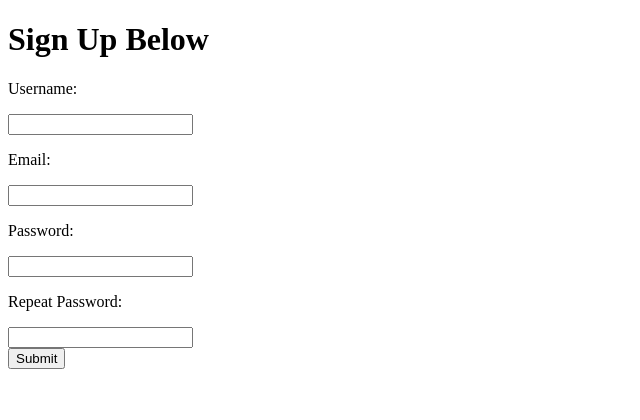
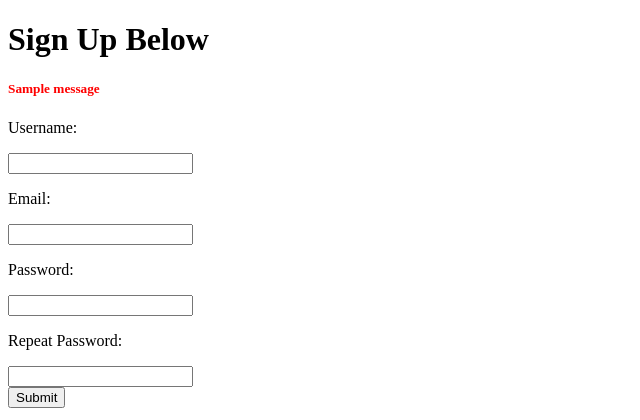
Before and after one commit to NicoleVenachi/Dvlpmnt_Django_01_FullDjango, a Django app: page /register in a window 1280 px wide. Shown: the top 420 px of the page, without its empty margins (0-640 px from the left). Run offline with Django 4.2, Linux system fonts and the light colour scheme; one stand-in notice (Sample message) is shown.

Commit message:
Django Framework -04- User registration -> showing messages to client using template language

```diff
--- a/02_Django/myapp/myappInner/views.py
+++ b/02_Django/myapp/myappInner/views.py
@@ -35,7 +35,7 @@ def register(request):
         messages.info(request, 'Email already exists') #send back an error message
         return redirect('register') # route back to register
 
-      elif User.objects.filter(username=username).exists:
+      elif User.objects.filter(username=username).exists():
         messages.info(request, 'Username already used') #send back an error message
         return redirect('register') # route back to register
 
--- a/02_Django/myapp/templates/register.html
+++ b/02_Django/myapp/templates/register.html
@@ -4,10 +4,19 @@
   <meta charset="UTF-8">
   <meta name="viewport" content="width=device-width, initial-scale=1.0">
   <title>Document</title>
+  <style>
+    h5 {
+      color: red
+    }
+  </style>
 </head>
 <body>
 
   <h1> Sign Up Below </h1>
+
+  {% for message in messages %}
+  <h5> {{message}} </h5>
+  {% endfor %}
 
   <form method="post" action="register">
     {% csrf_token %}
```
Also changed, not shown: 02_Django/myapp/db.sqlite3.
